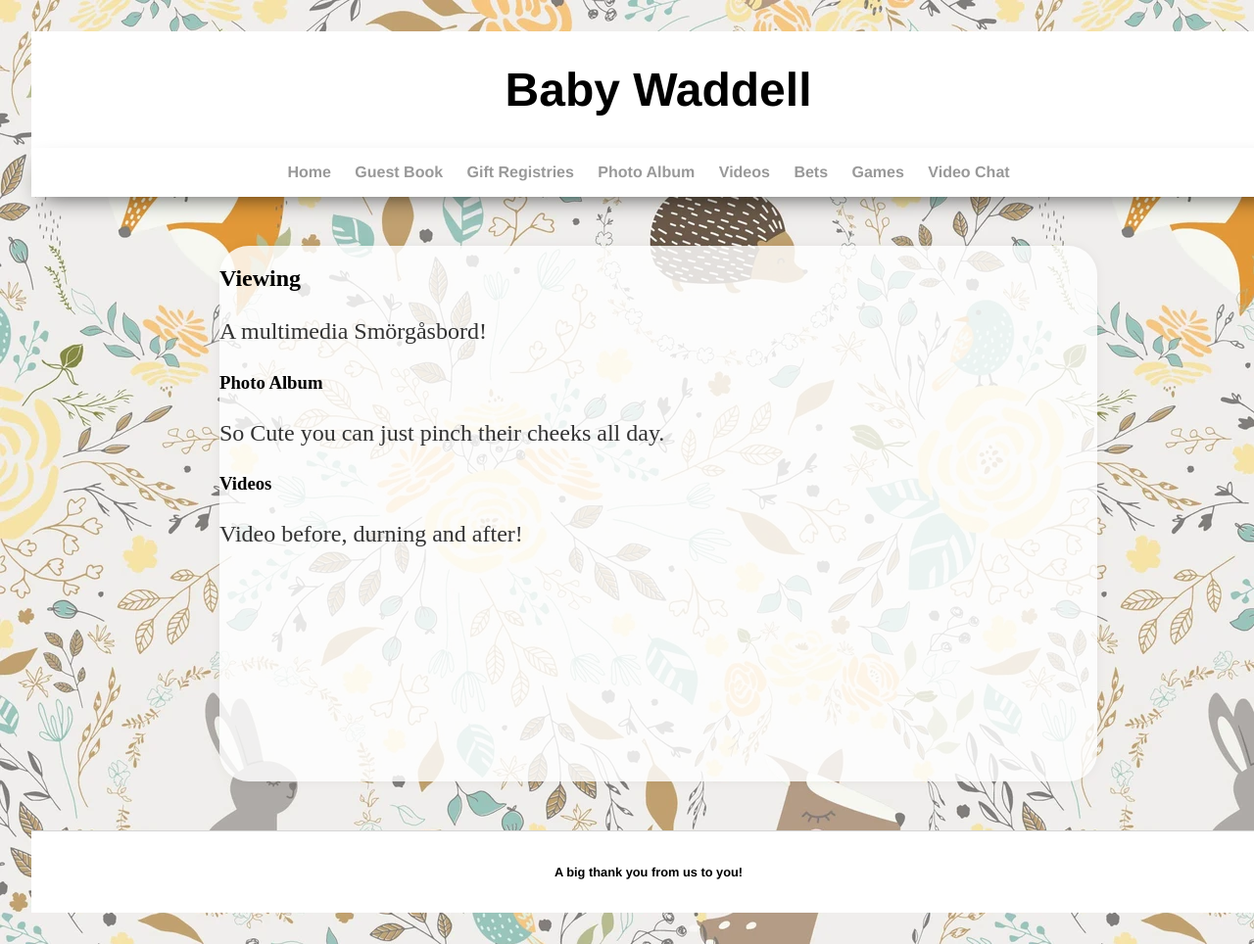
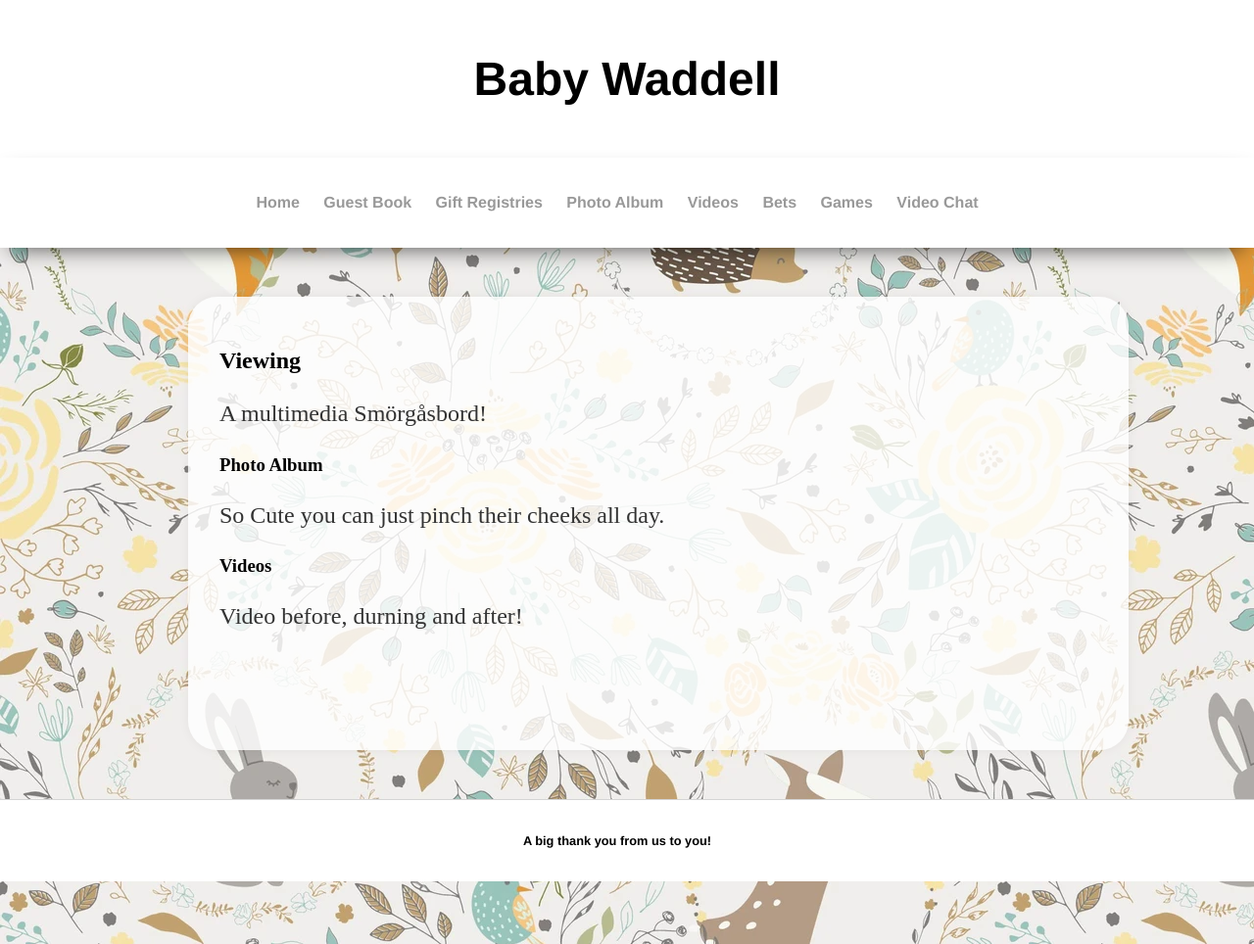
Before and after one commit to dwishampster/dwishampster.github.io, a Jekyll site: the page built from baby/view.html, in a window 1280 px wide. Shown: the whole page at 98% size. Built offline with Jekyll 4.4.1, drawn with Linux system fonts in a browser that asks for light colours.

Commit message:
css ad nauseam

```diff
--- a/css/main.css
+++ b/css/main.css
@@ -3,7 +3,6 @@ body {
     display: flex;
     flex-direction: column;
     width: 100%;
-    padding: 32px;
     min-height: 100vh;
     background: #f0eeed url(/images/forestfriends.webp)
 }
@@ -11,6 +10,8 @@ body {
 header {
     flex: 0 0 auto;
     margin-top: 0;
+    padding-top: 21px;
+    padding-bottom: 21px;
     background-color: #fff;
     text-align: center;
 }
@@ -18,6 +19,8 @@ header {
 nav {
     flex: 0 0 auto;
     background-color: #fff;
+    padding-top: 21px;
+    padding-bottom: 21px;
     text-align: center;
     box-shadow: 0 10px 25px -11px rgba(0, 0, 0, 0.76);
 }
@@ -25,6 +28,7 @@ nav {
 section {
     flex: 1 0 auto;
     margin: 50px 15%;
+    padding: 32px;
     width: 70%;
     background-color: #ffffffd0;
     border-radius: 30px;
```
